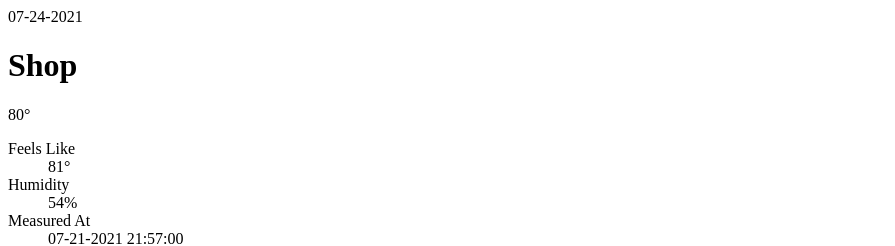
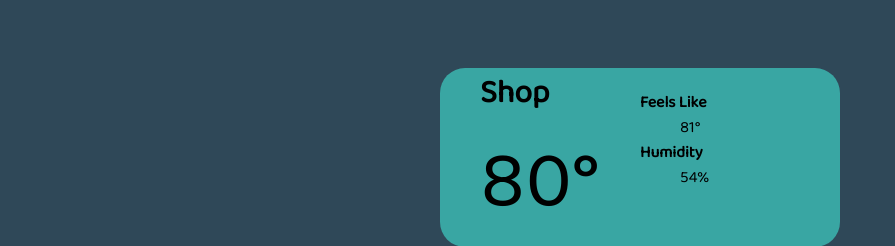
Before and after one commit to Bachmann1234/HowHotIsTheShop, a Flask app: page / in a window 1280 px wide. Shown: the top 246 px of the page, without its empty margins (0-895 px from the left). Run offline with Flask 2, Linux system fonts and the light colour scheme.

Commit message:
Style the app

```diff
--- a/howhot/app.py
+++ b/howhot/app.py
@@ -18,7 +18,9 @@ def render_temperature() -> str:
         "index.html",
         shop_temp=shop_temp,
         weather=weather,
-        current_date=datetime.now().astimezone(EASTERN_TIMEZONE).strftime("%m-%d-%Y"),
+        current_time=datetime.now()
+        .astimezone(EASTERN_TIMEZONE)
+        .strftime("%m-%d-%Y %H:%M:%S"),
     )
 
 
--- a/howhot/templates/index.html
+++ b/howhot/templates/index.html
@@ -3,35 +3,88 @@
 <html lang="en-us">
 <head>
     <title>How Hot Is the Shop</title>
+    <meta name="viewport" content="width=device-width,initial-scale=1">
+    <link rel="stylesheet"
+          href="https://fonts.googleapis.com/css?family=Baloo+2">
     <style>
+        html {
+            font-size: 1em;
+            font-family: 'Baloo 2', serif;
+            background: #2F4858;
+            color: #000000;
+        }
+
+        h1 {
+            font-size: 2em;
+            margin: 0;
+        }
+
+        .temperature {
+            font-size: 5em;
+        }
+
+        #contentContainer {
+            padding: 10px;
+        }
+
+        .location {
+            display: grid;
+            grid-template-columns: 1fr 1fr;
+            justify-items: center;
+            background: #39A6A3;
+            margin: 10px 10px 50px;
+            border-radius: 25px;
+        }
+
+        @media (min-width: 1200px) {
+            .location {
+                width: 400px;
+                margin-left: auto;
+                margin-right: auto;
+                margin-top: 50px
+            }
+        }
+
+        .description {
+            margin-top: 3%;
+            width: 100%;
+        }
+
+        dl {
+            width: 100%;
+        }
+
+        dt {
+            font-weight: bold;
+        }
+
     </style>
 </head>
 <body>
 <div id="contentContainer">
-        <div>
-            {{ current_date }}
+    <div class="location">
+        <div class="headline">
+            <h1>Shop</h1>
+            <span class="temperature">{{ shop_temp.temperature }}°</span>
         </div>
-        <div id="shopContainer">
-            <h1>Shop</h1>
-            <p>{{ shop_temp.temperature }}°</p>
-
+        <div class="description">
             <dl>
                 <dt>Feels Like</dt>
-                <dd>{{ shop_temp.feels_like}}°</dd>
+                <dd>{{ shop_temp.feels_like }}°</dd>
                 <dt>Humidity</dt>
                 <dd>{{ shop_temp.humidity }}%</dd>
-                <dt>Measured At</dt>
-                <dd>{{ shop_temp.formatted_eastern_time() }}</dd>
             </dl>
         </div>
-        <div id="weatherContainer">
+    </div>
+    <div class="location">
+        <div class="headline">
             <h1>Outside</h1>
-            <p>{{ weather.temperature }}°</p>
-            <div>
-                {{ weather.description.title() }}
+            <span class="temperature">{{ weather.temperature }}°</span>
         </div>
-            <img alt="{{ weather.description.title() }}" src="https://openweathermap.org/img/wn/{{ weather.icon_code }}@2x.png">
+        <div class="description">
             <dl>
+                <dt>Weather</dt>
+                <dd>{{ weather.description.title() }}</dd>
                 <dt>Feels Like</dt>
                 <dd>{{ weather.feels_like }}°</dd>
                 <dt>Humidity</dt>
@@ -39,5 +92,14 @@
             </dl>
         </div>
     </div>
+</div>
+<footer>
+    <div>
+        Current Time: {{ current_time }}
+    </div>
+    <div>
+        Shop Temp Recorded: {{ shop_temp.formatted_eastern_time() }}
+    </div>
+</footer>
 </body>
 </html>
```
Lines whose indentation alone changed are shown as unchanged.
